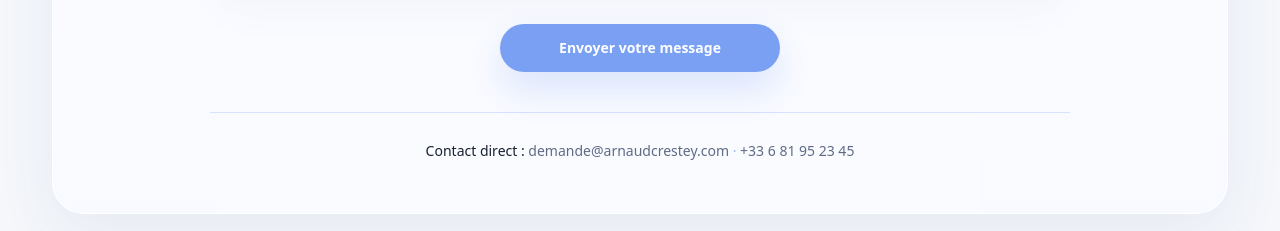
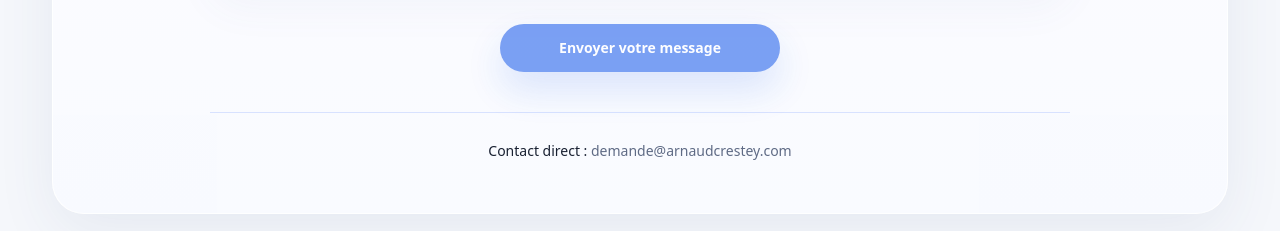
Before and after one commit to arnaudcrestey/portail-site-vitrine, a Next.js app: page /contact in a window 1280 px wide. Shown: the part 1007-1238 px from the top of the page. Built offline with nearby package versions, Linux system fonts and the light colour scheme.

Commit message:
Update page.tsx

```diff
--- a/app/contact/page.tsx
+++ b/app/contact/page.tsx
@@ -325,13 +325,6 @@ Vous pouvez préciser votre activité, votre besoin, le contexte et votre délai
                 >
                   {contactDetails.email}
                 </a>
-                <span className="hidden text-[#9db4ee] sm:inline"> · </span>
-                <a
-                  href={`tel:${contactDetails.phone.replace(/\s+/g, '')}`}
-                  className="block transition-colors duration-200 hover:text-ink sm:inline"
-                >
-                  {contactDetails.phone}
-                </a>
               </div>
             </div>
           </div>
```
